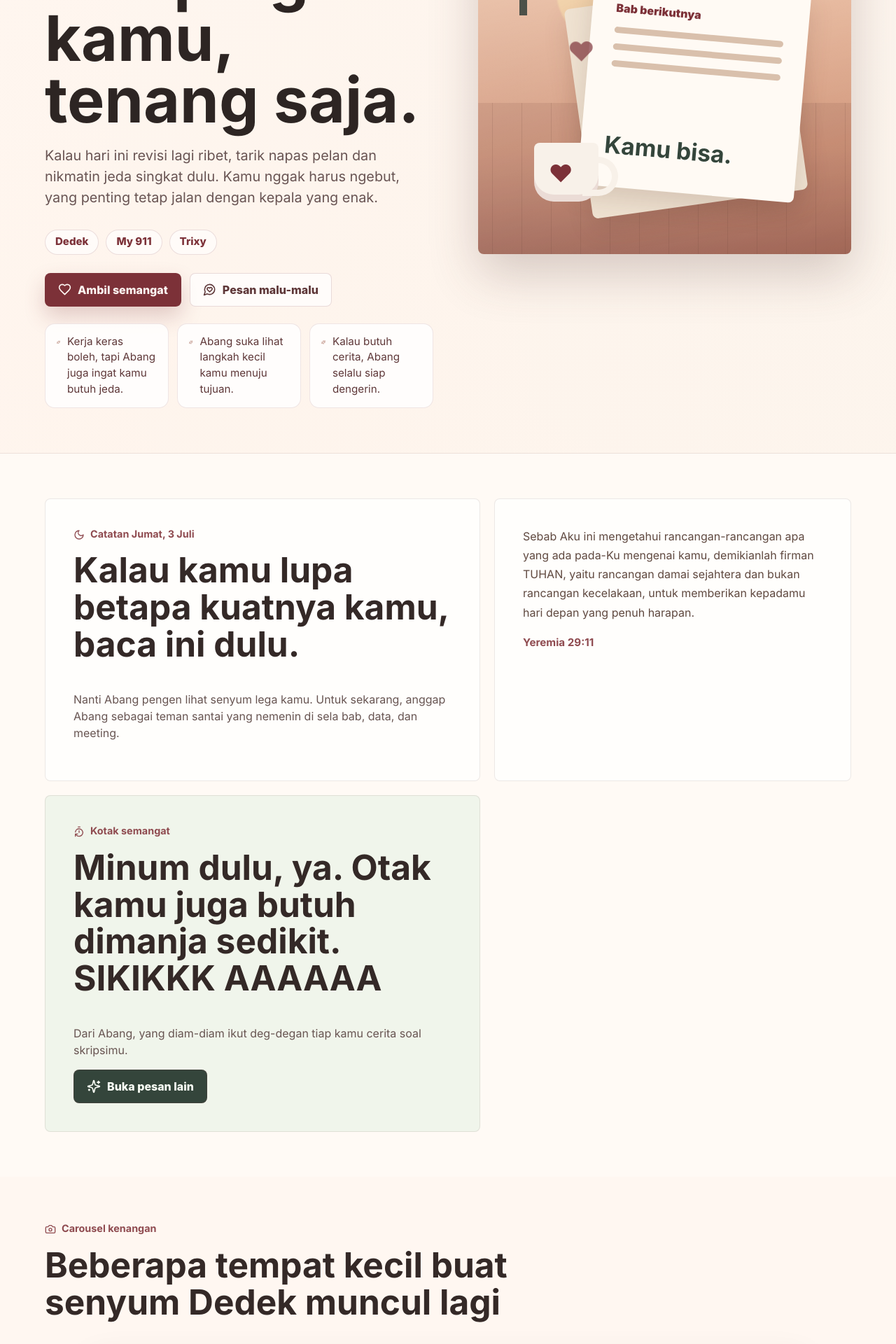
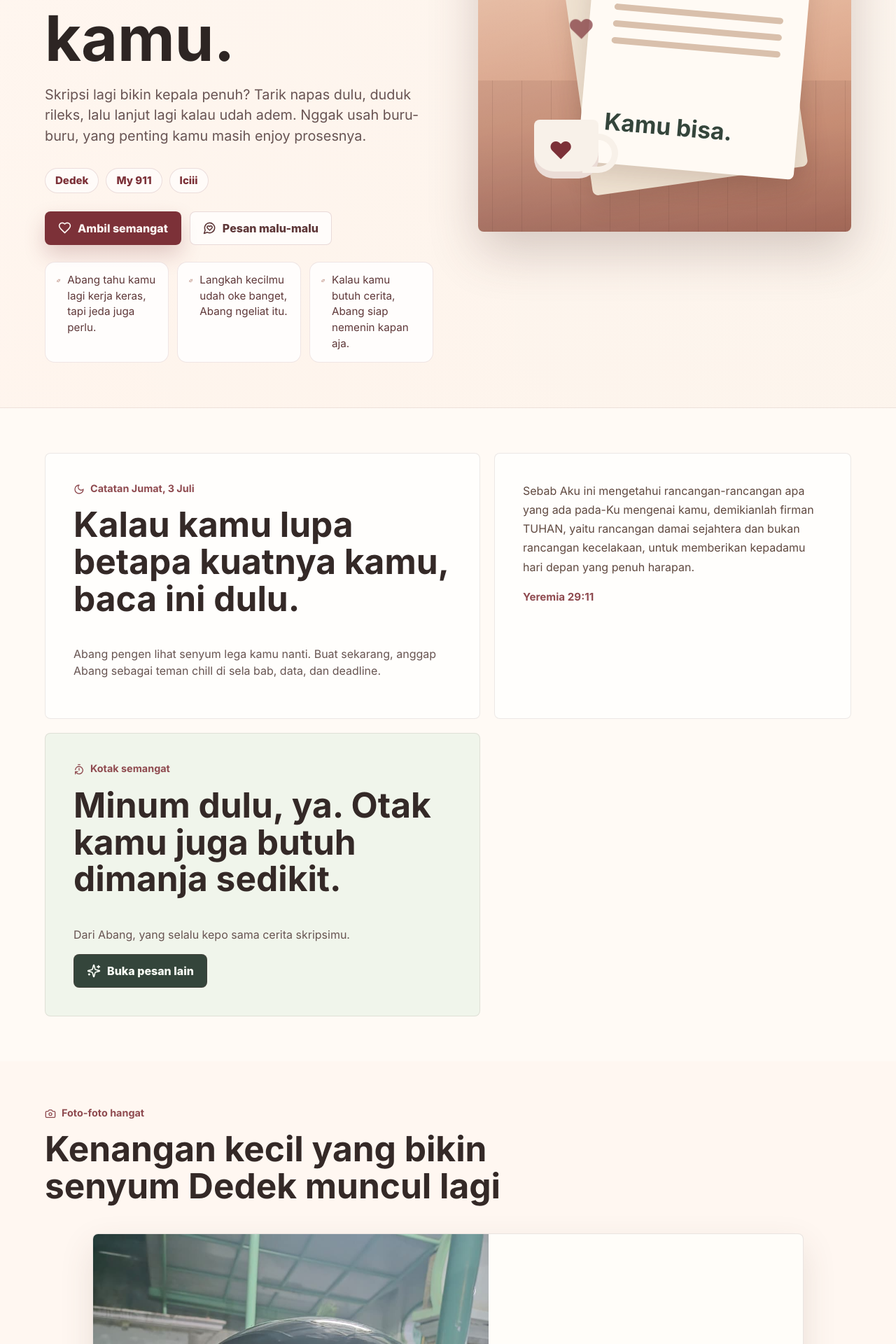
Before and after one commit to 231712600hengker/semangat_dedek, a React (Vite) app: page / in a window 1280 px wide. Shown: the part 440-2360 px from the top of the page at 70% size. Built offline with nearby package versions, Linux system fonts and the light colour scheme.

Commit message:
Chill copy polish and final text refinements

```diff
--- a/src/main.jsx
+++ b/src/main.jsx
@@ -19,39 +19,39 @@ import "./styles.css";
 const loveConfig = {
   recipientName: "Dedek",
   fullName: "Trixy Theodora Situngkir",
-  nicknames: ["Dedek", "My 911", "Trixy"],
+  nicknames: ["Dedek", "My 911", "Iciii"],
   senderName: "Abang",
   thesisName: "skripsimu",
-  headline: "Dedek, Abang selalu ada di samping kamu, tenang saja.",
+  headline: "Dedek, santai aja. Abang nemenin kamu.",
   intro:
-    "Kalau hari ini revisi lagi ribet, tarik napas pelan dan nikmatin jeda singkat dulu. Kamu nggak harus ngebut, yang penting tetap jalan dengan kepala yang enak.",
+    "Skripsi lagi bikin kepala penuh? Tarik napas dulu, duduk rileks, lalu lanjut lagi kalau udah adem. Nggak usah buru-buru, yang penting kamu masih enjoy prosesnya.",
   closing:
-    "Nanti Abang pengen lihat senyum lega kamu. Untuk sekarang, anggap Abang sebagai teman santai yang nemenin di sela bab, data, dan meeting.",
+    "Abang pengen lihat senyum lega kamu nanti. Buat sekarang, anggap Abang sebagai teman chill di sela bab, data, dan deadline.",
 };
 
 const supportLines = [
-  "Kerja keras boleh, tapi Abang juga ingat kamu butuh jeda.",
-  "Abang suka lihat langkah kecil kamu menuju tujuan.",
-  "Kalau butuh cerita, Abang selalu siap dengerin.",
+  "Abang tahu kamu lagi kerja keras, tapi jeda juga perlu.",
+  "Langkah kecilmu udah oke banget, Abang ngeliat itu.",
+  "Kalau kamu butuh cerita, Abang siap nemenin kapan aja.",
 ];
 
 const reasons = [
-  "Abang tahu kamu tetap berusaha, walau kadang rasanya berat.",
-  "Abang suka cara kamu bertahan tanpa harus terlalu dipaksa.",
-  "Abang yakin satu tulisan kecil bisa bikin semuanya terasa lebih mudah.",
-  "Abang ada di sini, jadi kamu boleh rileks tahu nggak sendirian.",
-  "Istirahat singkat bisa bikin kamu balik lebih segar, Abang selalu ingat itu.",
-  "Abang sayang sama kamu, bahkan saat kamu lagi capek dan ngantuk.",
+  "Abang tahu kamu lagi ngasih usaha terbaik, meski kadang berat.",
+  "Kamu tetap asik banget, Dedek, meski skripsi lagi ditempa.",
+  "Satu paragraf aja udah oke kok, itu artinya kamu bergerak.",
+  "Abang di sini, jadi kamu nggak usah pusing sendirian.",
+  "Rehat sebentar itu bukan kalah, itu reload biar kamu balik lebih fit.",
+  "Abang sayang sama kamu, versi kerja keras dan versi santai.",
 ];
 
 const pocketNotes = [
-  "Minum dulu, ya. Otak kamu juga butuh dimanja sedikit. SIKIKKK AAAAAA",
-  "Revisi itu proses, bukan beban. Abang tahu kamu sudah berusaha.",
-  "Kalau mentok, tarik napas dan buka lagi sambil santai.",
-  "Abang kirim pelukan virtual, biar kamu nggak ngerasa sendiri.",
-  "Nggak apa-apa kalau hari ini belum selesai semua. Satu langkah kecil udah cukup.",
-  "Dedek keren pas lagi fokus. Abang bangga banget sama kamu.",
-  "Kalau dunia lagi rame, ingat Abang di sini buat kamu ngobrol. Lov u Dedek",
+  "Minum dulu, ya. Otak kamu juga butuh dimanja sedikit.",
+  "Revisi itu kayak jalan santai, bukan lomba. Abang tahu kamu udah effort.",
+  "Kalau mentok, tarik napas, lalu buka lagi perlahan dengan kepala yang adem.",
+  "Abang kirim pelukan virtual, biar suasana kamu jadi lebih hangat.",
+  "Belum kelar semua? Gapapa. Satu langkah kecil udah cukup berarti.",
+  "Dedek keren banget pas lagi fokus. Abang bangga kamu tahan lama.",
+  "Kalau dunia lagi riuh, ingat Abang selalu siap nemenin.",
 ];
 
 const milestones = [
@@ -215,7 +215,7 @@ function App() {
               Kotak semangat
             </p>
             <h2>{currentNote}</h2>
-            <p>Dari {loveConfig.senderName}, yang diam-diam ikut deg-degan tiap kamu cerita soal {loveConfig.thesisName}.</p>
+            <p>Dari {loveConfig.senderName}, yang selalu kepo sama cerita skripsimu.</p>
           </div>
           <button type="button" className="note-button" onClick={nextNote}>
             <Sparkles size={20} />
@@ -228,9 +228,9 @@ function App() {
         <div className="section-heading">
           <p className="section-kicker">
             <Camera size={16} />
-            Carousel kenangan
+            Foto-foto hangat
           </p>
-          <h2 id="memory-heading">Beberapa tempat kecil buat senyum Dedek muncul lagi</h2>
+          <h2 id="memory-heading">Kenangan kecil yang bikin senyum Dedek muncul lagi</h2>
         </div>
 
         <div className="memory-carousel">
@@ -288,7 +288,7 @@ function App() {
             <Heart size={16} />
             Enam alasan kecil
           </p>
-          <h2 id="reasons-heading">Kenapa Abang yakin kamu akan sampai garis akhir</h2>
+          <h2 id="reasons-heading">Kenapa Abang yakin kamu masih oke</h2>
         </div>
         <div className="reason-grid">
           {reasons.map((reason, index) => {
@@ -314,7 +314,7 @@ function App() {
             <Sparkles size={16} />
             Janji kecil Abang
           </p>
-          <h2 id="extra-heading">Abang selalu ingat hal-hal kecil yang bikin kamu kuat</h2>
+          <h2 id="extra-heading">Janji santai Abang buat kamu</h2>
         </div>
         <div className="promise-list">
           {promises.map((promise) => (
@@ -349,8 +349,8 @@ function App() {
 
       <footer>
         <p>
-          Untuk {loveConfig.fullName}: kamu boleh lambat, boleh lelah, boleh minta ditemani.
-          Tapi jangan lupa, kamu selalu berhasil bikin aku bangga.
+          Untuk {loveConfig.fullName}: boleh banget istirahat, boleh banget lelah, tapi ingat, kamu tetap luar biasa.
+          Abang selalu bangga sama kamu.
         </p>
         <div className="footer-meta">
           <span>Made by Abang</span>
```
